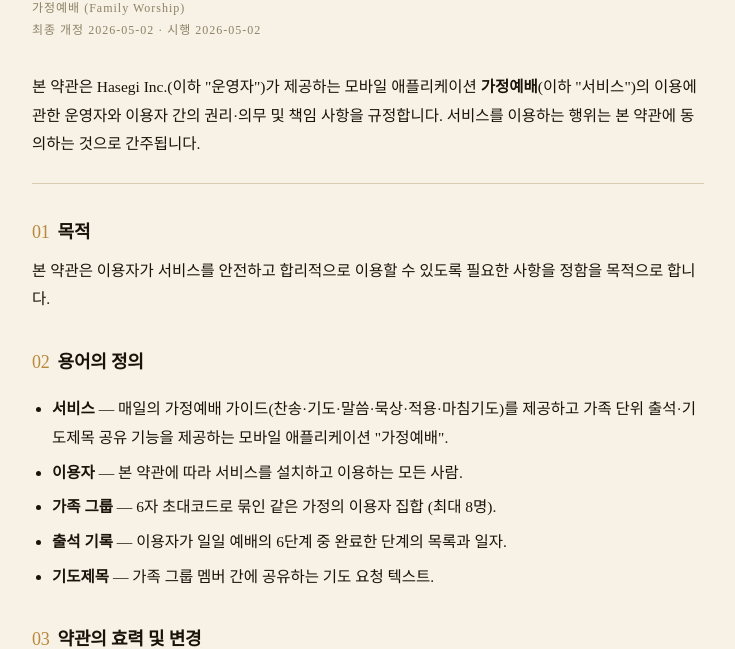
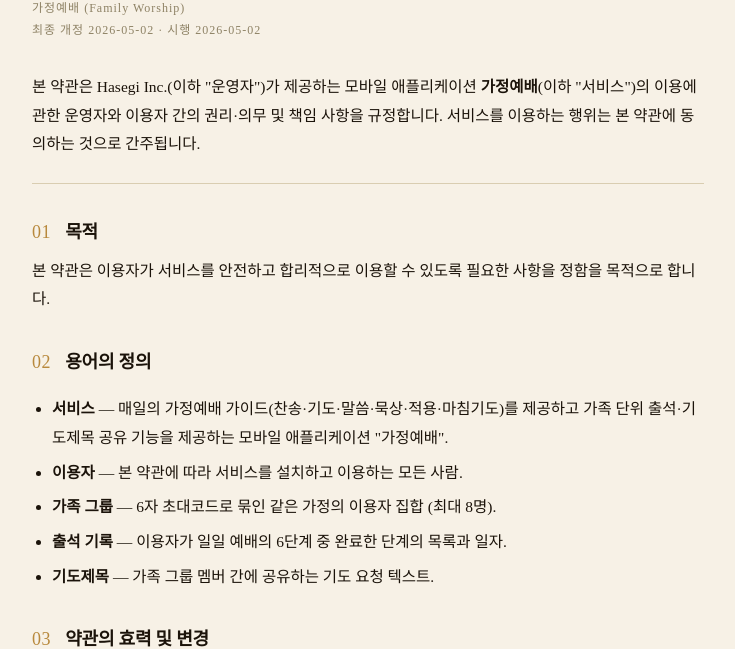
Before and after one commit to hasegi-project-privacy/family-worship-policies, a plain HTML site: page terms/index.html in a window 1280 px wide. Shown: the part 153-802 px from the top of the page, without its empty margins (272-1007 px from the left). Drawn offline with Linux system fonts and the light colour scheme.

Commit message:
이용약관: h2 번호와 텍스트 사이 간격 확대 (margin-right 8→14px + inline-block + letter-spacing)

```diff
--- a/terms/index.html
+++ b/terms/index.html
@@ -74,10 +74,10 @@
       margin: 32px 0 8px;
       font-weight: 700;
     }
-    h2 .num {
+    h2 .num { display: inline-block;
       color: var(--gold);
       font-weight: 400;
-      margin-right: 8px;
+      margin-right: 14px; letter-spacing: 0.6px;
     }
     p, li {
       font-size: 15.5px;
```
